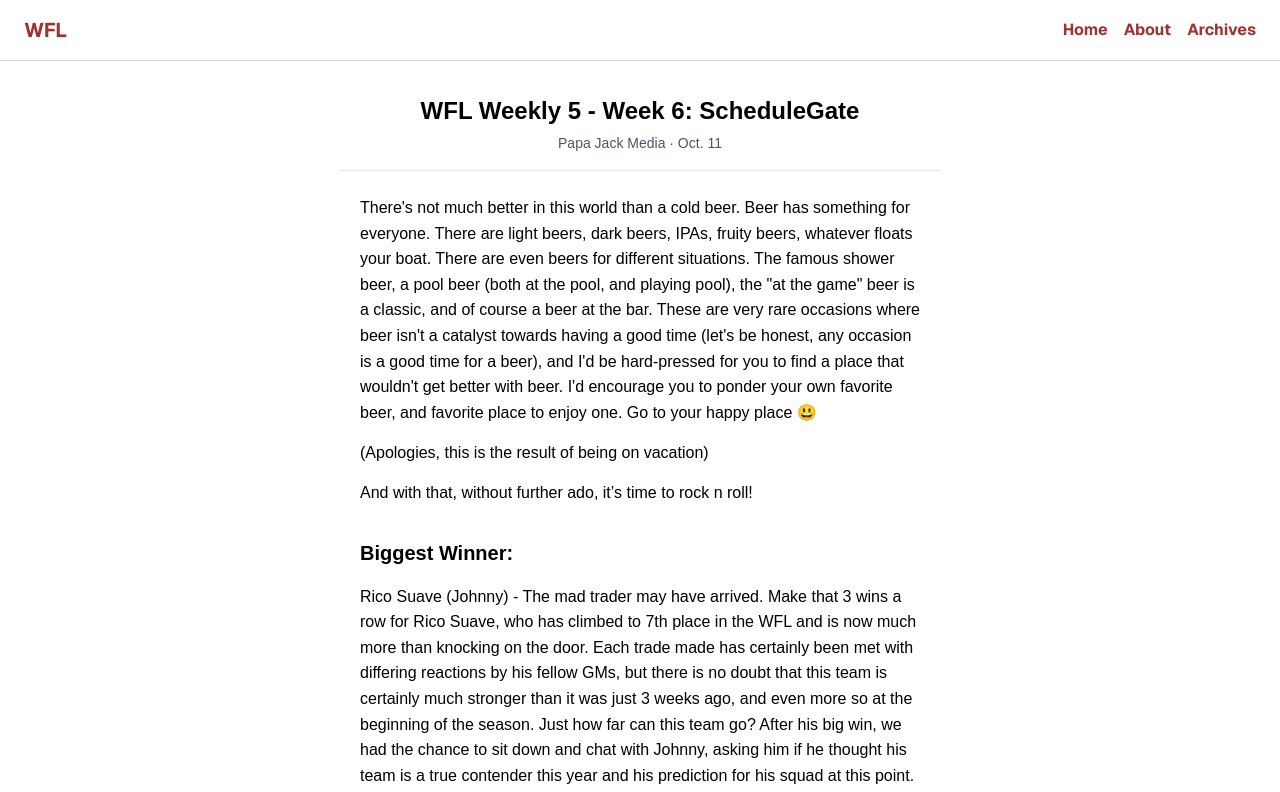
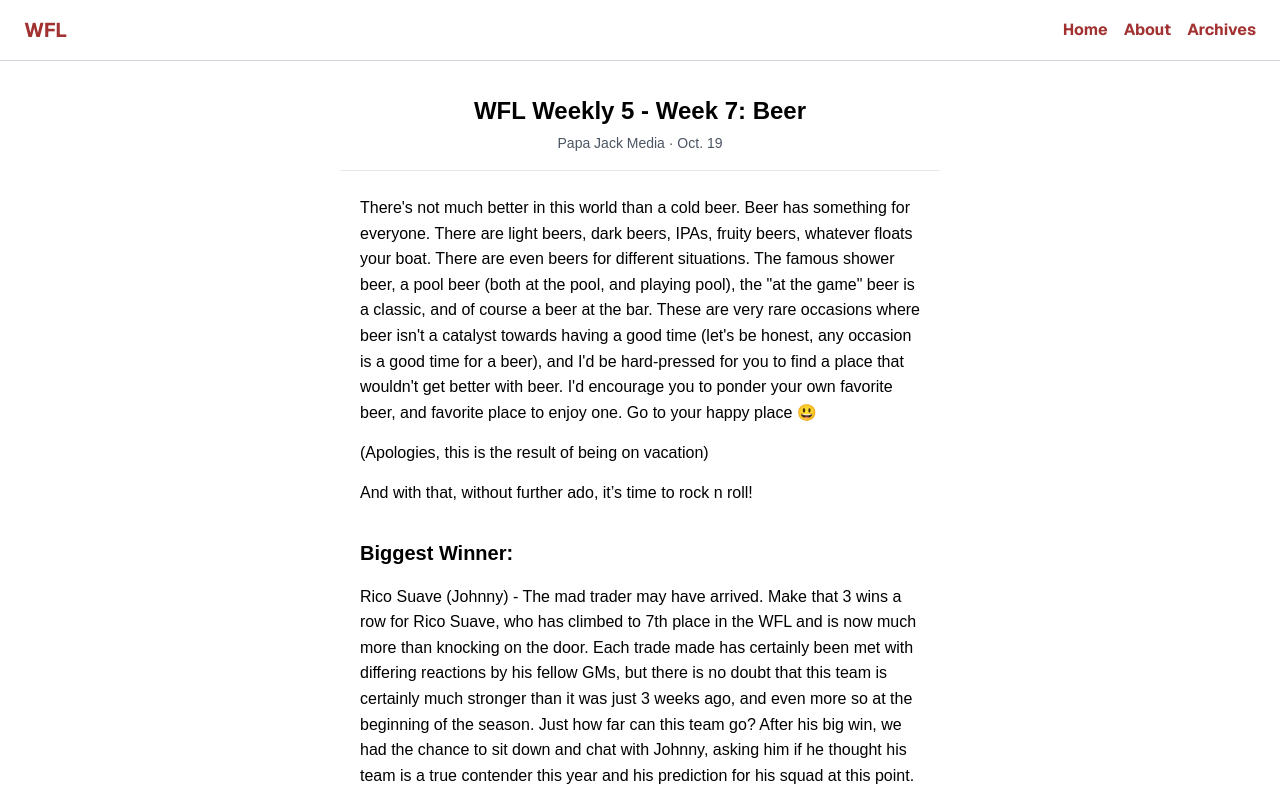
Before and after one commit to andyragu/wfl-website, a Next.js app: page /articles/wfl-weekly-7 in a window 1280 px wide. Shown: the top 792 px of the page. Built offline with nearby package versions, Linux system fonts and the light colour scheme.

Commit message:
title change

```diff
--- a/src/app/articles/wfl-weekly-7/page.tsx
+++ b/src/app/articles/wfl-weekly-7/page.tsx
@@ -4,10 +4,9 @@ export default function WFLWeekly7(){
     return (
         <main className = "min-h-screen bg-[#ffffff]">
             <div className="header">
-                <h1 className="title-name">WFL Weekly 5 - Week 6:
-                ScheduleGate</h1>
+                <h1 className="title-name">WFL Weekly 5 - Week 7: Beer</h1>
                 <div className="post-meta">
-                    Papa Jack Media · Oct. 11
+                    Papa Jack Media · Oct. 19
                 </div>
                 <div className="divider"></div>
                 <div className="article">
```
